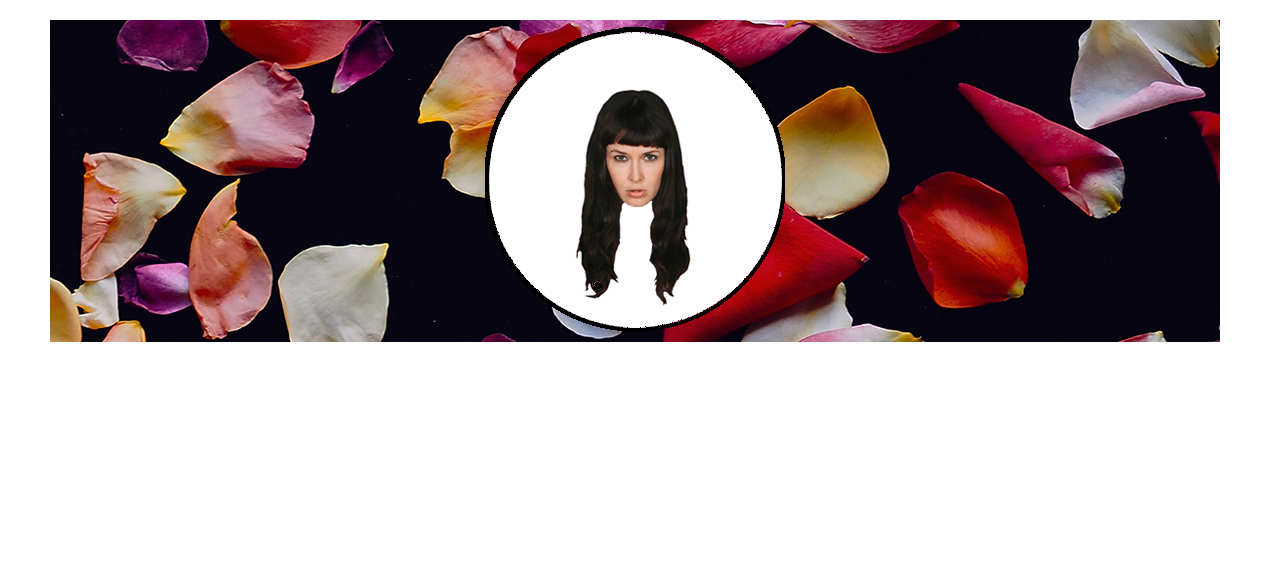
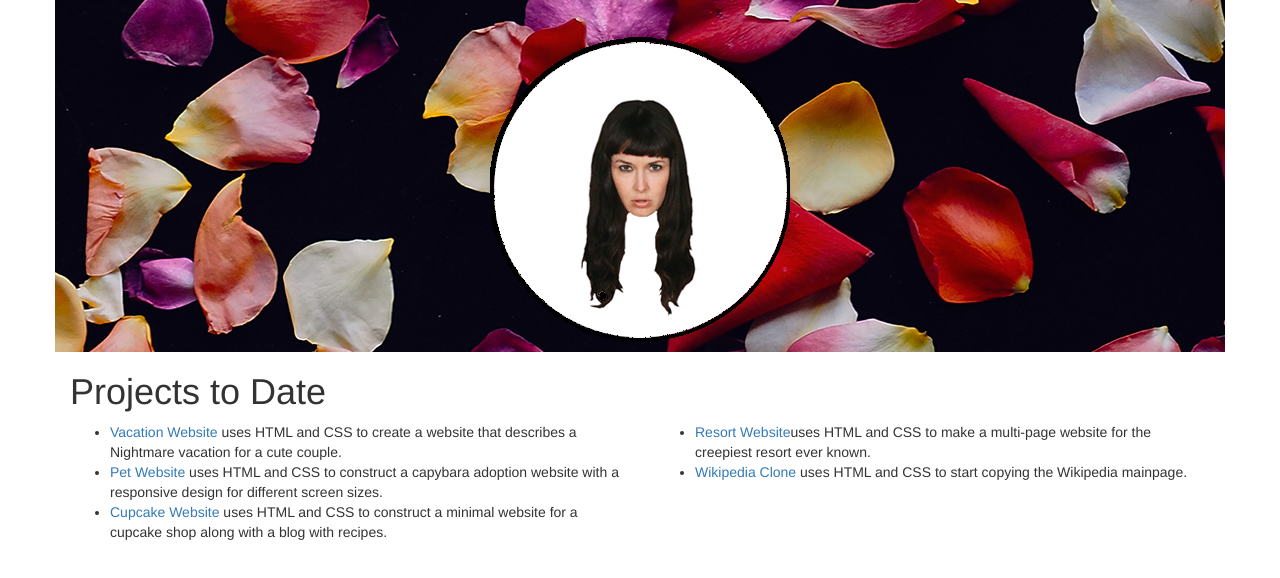
Before and after one commit to rogueminx/codingportfolio, a plain HTML site: page index.html in a window 1280 px wide. Drawn offline with Linux system fonts and the light colour scheme.

Commit message:
center container and add two columns of projects and links.

```diff
--- a/css/styles.css
+++ b/css/styles.css
@@ -1,14 +1,15 @@
 .container{
-  margin-top: 20px;
-  margin-left: 50px;
-  margin-right: 50px;
-  margin-bottom: 30px;
-  align: center;
+  margin: 0 auto;
 }
 .top-row {
   background: url('../pictures/PETALS.jpg') center no-repeat;
+  padding-top: 30px;
 }
-img.me {
-  border-width: 2px;
-  border-color: black
+.h1 {
+  text-align: center;
+  font-family: serif;
 }
+.body {
+  text-align: center;
+  margin: 0 auto;
+}
--- a/index.html
+++ b/index.html
@@ -14,15 +14,28 @@
         </div>
       </div>
       <div class="row">
+        <div class="col-md-12">
+          <h1>Projects to Date</h1>
+        </div>
       </div>
       <div class="row">
          <div class="col-md-6">
+            <ul>
+              <li><a href="https://github.com/rogueminx/vacation">Vacation Website</a> uses HTML and CSS to create a website that describes a Nightmare vacation for a cute couple.</li>
+              <li><a href="https://github.com/rogueminx/animal-shelter.git">Pet Website</a> uses HTML and CSS to construct a capybara adoption website with a responsive design for different screen sizes.</li>
+              <li><a href="https://github.com/rogueminx/Cupcake-Website.git">Cupcake Website</a> uses HTML and CSS to construct a minimal website for a cupcake shop along with a blog with recipes. </li>
+            </ul>
          </div>
          <div class="col-md-6">
+           <ul>
+             <li><a href="https://github.com/rogueminx/resortwebpage.git">Resort Website</a>uses HTML and CSS to make a multi-page website for the creepiest resort ever known.</li>
+             <li><a href="https://github.com/rogueminx/wikicopy.git">Wikipedia Clone</a> uses HTML and CSS to start copying the Wikipedia mainpage.</li>
+           </ul>
          </div>
       </div>
       <div class="row">
       </div>
-    <div>
+    </div>
+
   </body>
 </html>
```
